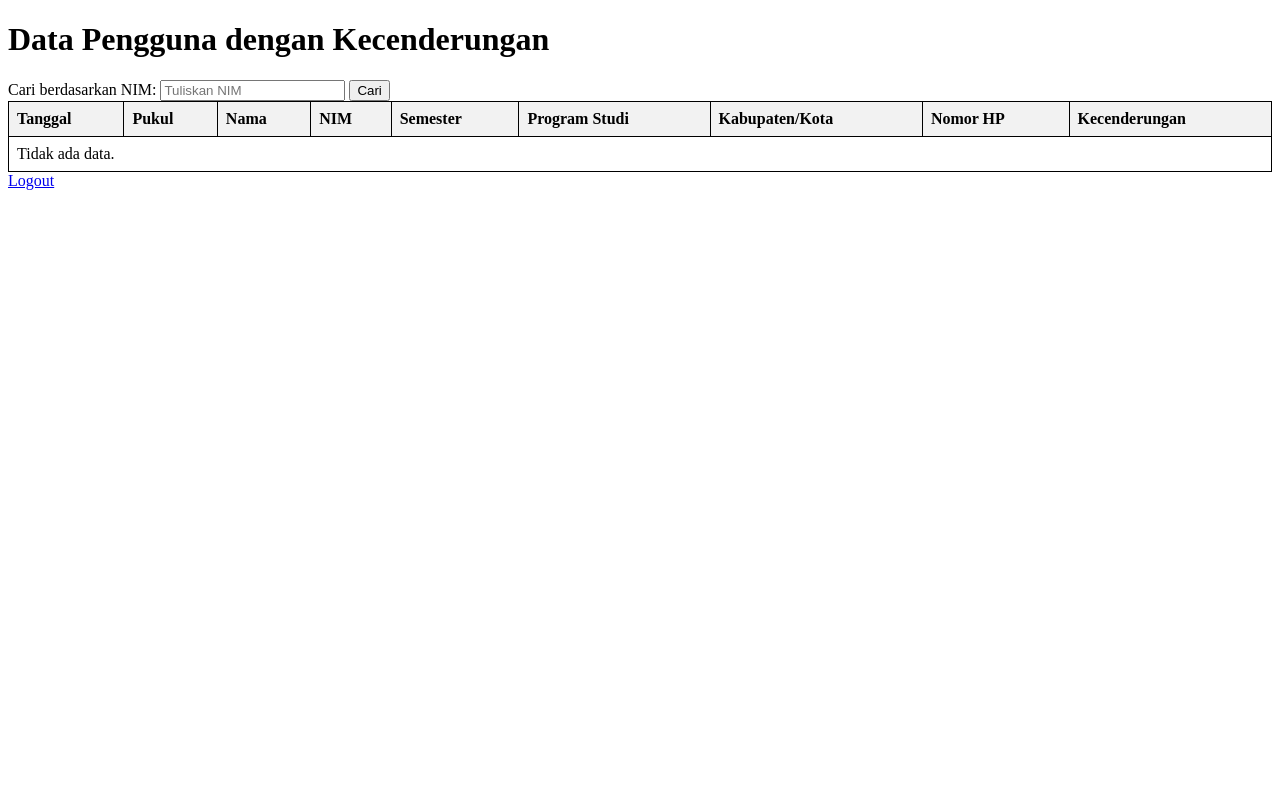
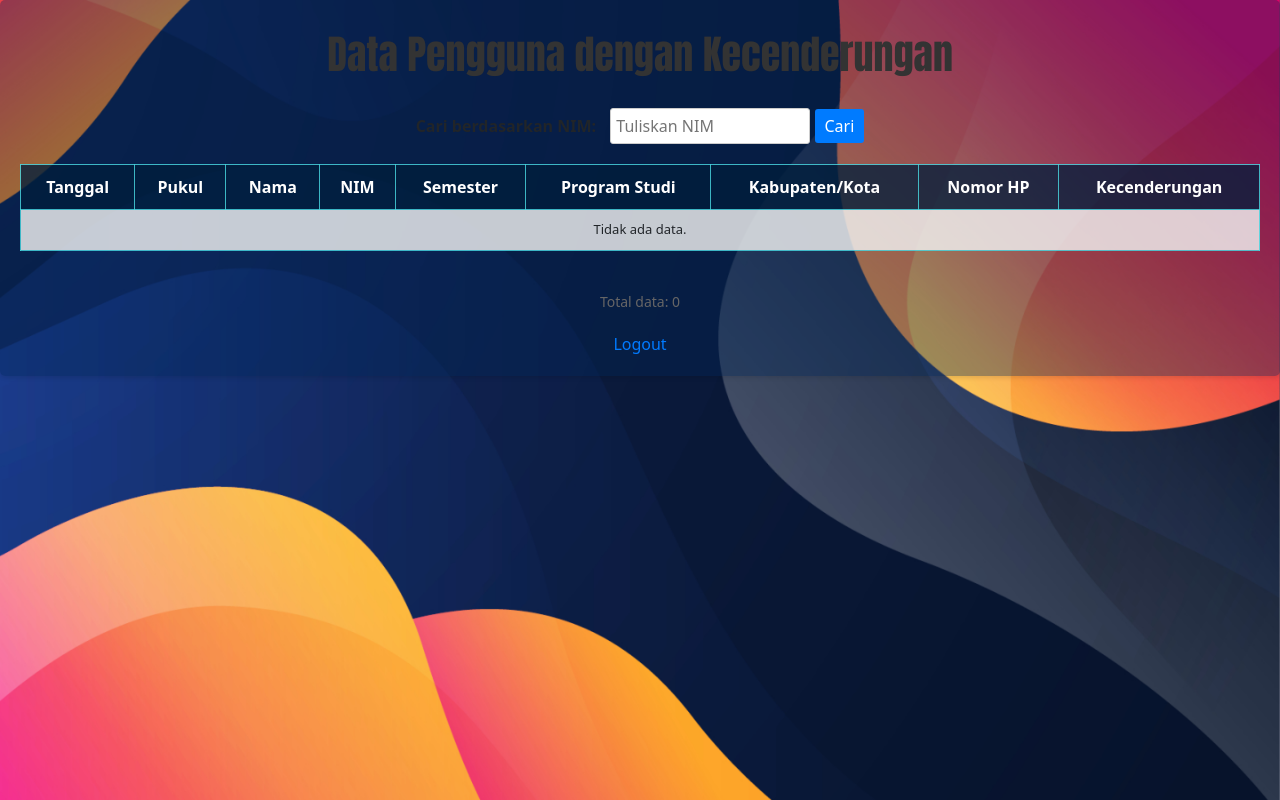
Before and after one commit to RabbitFlur/TalentAndInterestAllocation, a PHP site: page /admin/homepageadmin.php in a window 1280 px wide. Run offline with PHP 8.4, Linux system fonts and the light colour scheme; the visitor is signed in with stand-in values (Sample User, id 1); data that the repository does not hold is empty.

Commit message:
tambah style untuk homepage admin

```diff
--- a/admin/homepageadmin.php
+++ b/admin/homepageadmin.php
@@ -7,77 +7,14 @@ if (!isset($_SESSION['id'])) {
     exit();
 }
 include '../controller/check_session.php';
-?>
 
-<!DOCTYPE html>
-<html>
-<head>
-    <title>Homepage Admin</title>
-    <style>
-        table {
-            border-collapse: collapse;
-            width: 100%;
-        }
-
-        th, td {
-            border: 1px solid black;
-            padding: 8px;
-            text-align: left;
-        }
-
-        th {
-            background-color: #f2f2f2;
-        }
-
-        .pagination {
-            margin-top: 20px;
-            display: flex;
-            justify-content: center;
-        }
-
-        .pagination a {
-            padding: 8px 16px;
-            text-decoration: none;
-            background-color: #f2f2f2;
-            border: 1px solid black;
-            margin: 0 5px;
-        }
-
-        .pagination a.active {
-            background-color: #4CAF50;
-            color: white;
-        }
-    </style>
-</head>
-<body>
-    <h1>Data Pengguna dengan Kecenderungan</h1>
-
-    <form method="GET">
-        <label for="nim">Cari berdasarkan NIM:</label>
-        <input type="text" id="nim" name="nim" placeholder="Tuliskan NIM">
-        <input type="submit" value="Cari">
-    </form>
-
-    <table>
-        <tr>
-            <th>Tanggal</th>
-            <th>Pukul</th>
-            <th>Nama</th>
-            <th>NIM</th>
-            <th>Semester</th>
-            <th>Program Studi</th>
-            <th>Kabupaten/Kota</th>
-            <th>Nomor HP</th>
-            <th>Kecenderungan</th>
-        </tr>
-        <?php
 // Menghubungkan ke database
 include '../config/koneksi.php';
 
 // Pengecekan jika parameter NIM dikirimkan
 $nimFilter = isset($_GET['nim']) ? $_GET['nim'] : '';
 
-        $results_per_page = 6; // Jumlah hasil per halaman
+$results_per_page = 5; // Jumlah hasil per halaman
 
 $query = "SELECT COUNT(*) AS total FROM hasil_formulir";
 $result = mysqli_query($conn, $query);
@@ -112,34 +49,226 @@ include '../controller/check_session.php';
     LIMIT $start_index, $results_per_page";
 
 $result = mysqli_query($conn, $query);
+?>
+<?php include '../template/header.php'; ?>
+<title>Homepage Admin</title>
+    <style>
+        /* Styling for the total records section */
+        .total-records {
+            margin-top: 20px;
+            text-align: center;
+            font-size: 14px;
+        }
 
+        /* Styling for the pagination */
+        .pagination {
+            margin-top: 20px;
+            text-align: center;
+        }
+
+        .pagination a {
+            display: inline-block;
+            padding: 5px 10px;
+            margin: 0 5px;
+            background-color: #f2f2f2d0;
+            border: 1px solid #ccc;
+            color: #333;
+            text-decoration: none;
+            border-radius: 3px;
+        }
+
+        .pagination a.active {
+            background-color: #007bff;
+            color: white;
+        }
+
+        /* Styling for the logout link */
+        .logout {
+            display: block;
+            margin-top: 20px;
+            text-align: center;
+            color: #007bff;
+            text-decoration: none;
+        }
+
+        /* Styling for the table */
+        .tabel-data {
+            width: 100%;
+            border-collapse: collapse;
+            margin-top: 20px;
+            font-size: 13px;
+        }
+
+        /* Alternate row colors */
+        .tabel-data tr:nth-child(even) {
+            background-color: #f2f2f2d0;
+        }
+
+        .tabel-data tr:nth-child(odd) td:not(.date):not(.time) {
+            background-color: #def0ffe5; /* Warna latar belakang untuk baris genap */
+        }
+
+        /* Header styling */
+        .tabel-data th{
+            background-color: #011e3dc4;
+            color: white;
+            font-weight: bold;
+            font-size: 16px;
+        }
+
+        .tabel-data th,
+        .tabel-data td {
+            /* border-top: 2px solid #1E6091;
+            border-bottom: 2px solid #1E6091;
+            border-left: 2px solid #1E6091;
+            border-right: 2px solid #1E6091; */
+            padding: 10px;
+            border: 1px solid #48d5dfd5; /* Tambahkan batas pada sel */
+        }
+
+        /* Hover effect */
+        .tabel-data .tdhover:hover {
+            background-color: #e2e8f0;
+        }
+
+        /* Format date and time */
+        .tabel-data td.date,
+        .tabel-data td.time {
+            background-color: #1b819b77; /* Warna latar belakang lebih gelap */
+            color: #526aaa; /* Warna teks lebih terang */
+            white-space: nowrap;
+            font-size: 14px;
+            font-weight: bold;
+        }
+
+        .tabel-data td.fixrow {
+            white-space: nowrap; /* Prevent text wrapping */
+            overflow: hidden; /* Hide overflowing text */
+            text-overflow: ellipsis; /* Add ellipsis (...) for truncated text */
+        }
+
+        /* Styling for the header section */
+        .homepageadmin-background {
+            background-color: #00255560;
+            padding: 20px;
+            border-radius: 5px;
+            box-shadow: 0 2px 4px rgba(0, 0, 0, 0.1);
+            position: fixed;
+            top: 0;
+            left: 0;
+            width: 100%;
+            text-align: center;
+            z-index: 1000;
+            overflow: hidden;
+        }
+
+        .homepageadmin h1 {
+            margin: 0;
+            padding: 10px 0;
+            text-align: center;
+            color: #333;
+        }
+
+        .container-data {
+            margin-top: 20px;
+            max-height: 80vh;
+            overflow: auto;
+        }
+
+        /* Gaya untuk bentuk overflow */
+        .container-data::-webkit-scrollbar {
+            width: 8px; /* Lebar scrollbar */
+            border-radius: 4px; /* Sudut bundar scrollbar */
+        }
+
+        .container-data::-webkit-scrollbar-thumb {
+            background-color: #265e8b2c; /* Warna thumb scrollbar */
+            border-radius: 4px; /* Sudut bundar thumb scrollbar */
+        }
+
+        .container-data::-webkit-scrollbar-track {
+            background-color: transparent; /* Warna track scrollbar */
+        }
+
+        /* Additional styles for the search form */
+        .container-data form {
+            margin-bottom: 15px;
+        }
+
+        .container-data label {
+            font-weight: bold;
+        }
+
+        .container-data input[type="text"] {
+            padding: 5px;
+            width: 200px;
+            border: 1px solid #ccc;
+            border-radius: 3px;
+        }
+
+        .container-data input[type="submit"] {
+            padding: 5px 10px;
+            background-color: #007bff;
+            color: white;
+            border: none;
+            border-radius: 3px;
+            cursor: pointer;
+        }
+
+        .container-data input[type="submit"]:hover {
+            background-color: #0056b3;
+        }
+
+    </style>
+</head>
+<body>
+    <div class="homepageadmin">
+        <div class="homepageadmin-background">
+            <h1>Data Pengguna dengan Kecenderungan</h1>
+
+            <div class="container-data">
+                <form method="GET">
+                    <label for="nim">Cari berdasarkan NIM:</label>
+                    <input type="text" id="nim" name="nim" placeholder="Tuliskan NIM">
+                    <input type="submit" value="Cari">
+                </form>
+
+                <table class="tabel-data">
+                    <tr>
+                        <th>Tanggal</th>
+                        <th>Pukul</th>
+                        <th>Nama</th>
+                        <th>NIM</th>
+                        <th>Semester</th>
+                        <th>Program Studi</th>
+                        <th>Kabupaten/Kota</th>
+                        <th>Nomor HP</th>
+                        <th>Kecenderungan</th>
+                    </tr>
+                    <?php
                         if (mysqli_num_rows($result) > 0) {
                             while ($row = mysqli_fetch_assoc($result)) {
-                echo "<tr>";
-                // Format tanggal
+                                echo "<tr class='tdhover'>";
                                 $formattedDate = date("d-m-Y", strtotime($row['tanggal_waktu']));
-                echo "<td>".$formattedDate."</td>";
-                // Menampilkan jam
                                 $formattedTime = date("H:i:s", strtotime($row['tanggal_waktu']));
-                echo "<td>".$formattedTime."</td>";
-                echo "<td>".$row['nama']."</td>";
-                echo "<td>".$row['nim']."</td>";
-                echo "<td>".$row['semester']."</td>";
-                echo "<td>".$row['prodi']."</td>";
-                echo "<td>".$row['kabko']."</td>";
-                echo "<td>".$row['hp']."</td>";
-                echo "<td>".$row['kecenderungan']."</td>";
+
+                                echo "<td class='fixrow date'>" . $formattedDate . "</td>";
+                                echo "<td class='time'>" . $formattedTime . "</td>";
+                                echo "<td class='fixrow'>" . $row['nama'] . "</td>";
+                                echo "<td>" . $row['nim'] . "</td>";
+                                echo "<td>" . $row['semester'] . "</td>";
+                                echo "<td>" . $row['prodi'] . "</td>";
+                                echo "<td>" . $row['kabko'] . "</td>";
+                                echo "<td>" . $row['hp'] . "</td>";
+                                echo "<td>" . $row['kecenderungan'] . "</td>";
+
                                 echo "</tr>";
                             }
                         } else {
                             echo "<tr><td colspan='9'>Tidak ada data.</td></tr>";
                         }
-
-        mysqli_close($conn);
                     ?>
                 </table>
-    <a href="../controller/logout_admin.php">Logout</a>
-
 
                 <div class="pagination">
                     <?php
@@ -148,5 +277,12 @@ include '../controller/check_session.php';
                     }
                     ?>
                 </div>
+                <div class="total-records">
+                    <p>Total data: <?php echo $total_results; ?></p>
+                </div>
+                <a class="logout" href="../controller/logout_admin.php">Logout</a>
+            </div>
+        </div>
+    </div>
 </body>
 </html>
--- a/css/style.css
+++ b/css/style.css
@@ -27,6 +27,30 @@ body {
   background-size: cover;
   background-repeat: no-repeat;
   background-attachment: fixed;
+  scrollbar-width: thin; /* Width of the scrollbar */
+  scrollbar-color: rgba(0, 123, 255, 0.3) transparent; /* Thumb and track color */
+  /* overflow: hidden; */
+}
+
+/* Apply custom scrollbar styles globally */
+body::-webkit-scrollbar {
+  width: 8px; /* Width of the scrollbar */
+  background-color: transparent; /* Track background color */
+}
+
+body::-webkit-scrollbar-thumb {
+  background-color: rgba(0, 123, 255, 0.3); /* Thumb color */
+  border-radius: 4px; /* Rounded corners */
+}
+
+body::-webkit-scrollbar-thumb:hover {
+  background-color: rgba(0, 123, 255, 0.6); /* Thumb color on hover */
+  border: none;
+}
+
+body::-webkit-scrollbar-track {
+  background-color: transparent; /* Remove track background color */
+  border: none; /* Remove track border */
 }
 
 .profile {
@@ -186,13 +210,19 @@ label {
 }
 
 .form-wrapper {
-  background-color: #0b1a3b79;
   padding: 20px;
   width: fit-content;
-  height: fit-content;
+  height: 100vh;
   margin-top: 10vh;
   border-radius: 10px;
   text-align: justify;
+  position: relative;
+}
+.form-content {
+  background-color: #0b1a3b79; /* Background color for content */
+  /* background-color: #265e8b2c */
+  border-radius: 10px;
+  padding: 20px;
 }
 
 #register-link {
--- a/user/question.php
+++ b/user/question.php
@@ -19,6 +19,7 @@ $user_name = $_SESSION['nama'];
 </head>
 <body>
 <div class="form-wrapper">
+<div class="form-content">
 <form id="questionForm" action="hasiloutput.php" method="POST">
 <h2><img src="../image/tia.png" alt="Gambar" style="max-width: 100%; height: auto;"></h2>
 <!-- _______________FIELDSET 1________________ -->
@@ -295,5 +296,6 @@ $user_name = $_SESSION['nama'];
 <script src="../modules/nextfieldset.js"></script>
 <script src="../modules/outputjawaban.js" type="module"></script>
 </div>
+</div>
 
 <?php include '../template/footer.php'; ?>
```
Also changed, not shown: admin/download_excel.php (added), 3 other files. Lines whose indentation alone changed are shown as unchanged.
